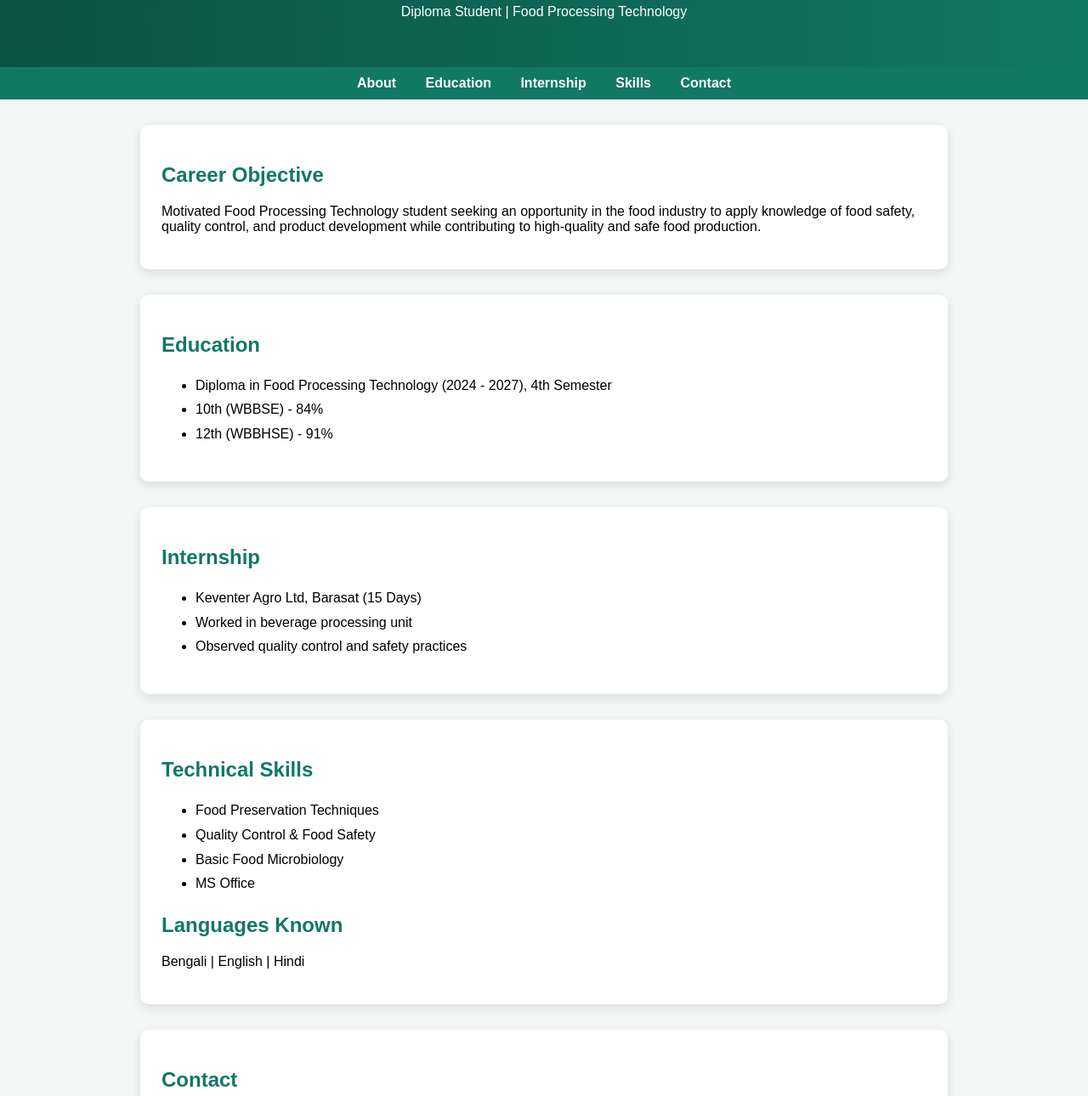
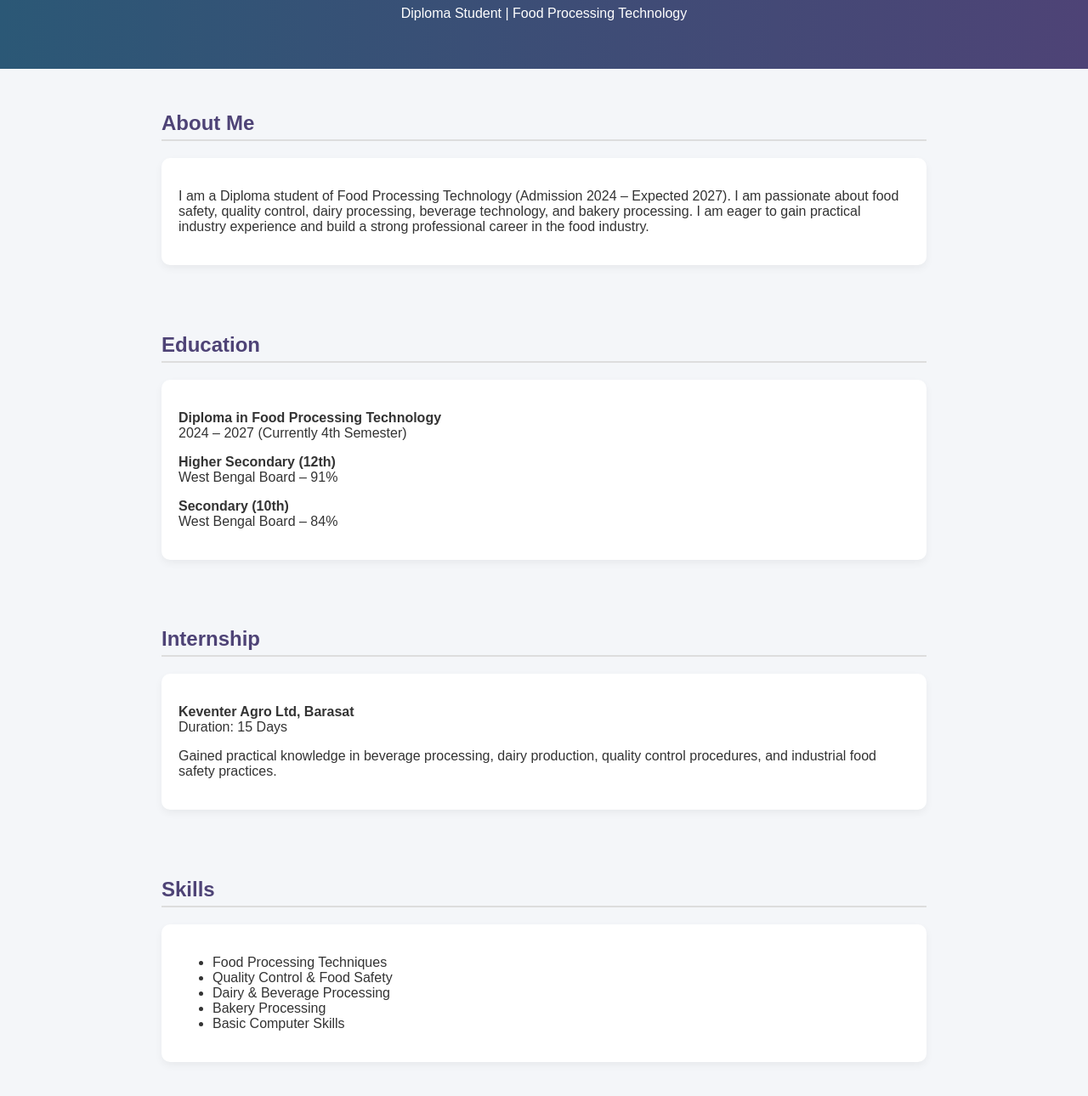
Before and after one commit to sangitasarkar14027-gif/Sangita--portfolio-, a plain HTML site: page index.html in a window 1280 px wide. Shown: the part 154-1444 px from the top of the page at 85% size. Drawn offline with Linux system fonts and the light colour scheme.

Commit message:
Update complete professional portfolio design

```diff
--- a/index.html
+++ b/index.html
@@ -8,11 +8,12 @@
     body {
       margin: 0;
       font-family: Arial, sans-serif;
-            background: #f2f7f5;
+      background: #f4f6f9;
+      color: #333;
     }
 
     header {
-            background: linear-gradient(to right, #0B5345, #117864);
+      background: linear-gradient(to right, #2b5876, #4e4376);
       color: white;
       text-align: center;
       padding: 40px 20px;
@@ -20,66 +21,58 @@
 
     header img {
       width: 150px;
-            height: 170px;
-            border-radius: 10px;
-            border: 3px solid white;
+      height: 150px;
+      border-radius: 50%;
+      object-fit: cover;
+      border: 4px solid white;
       margin-bottom: 15px;
     }
 
-        nav {
-            background: #117864;
-            text-align: center;
-            padding: 10px;
-        }
-
-        nav a {
-            color: white;
-            text-decoration: none;
-            margin: 0 15px;
-            font-weight: bold;
-        }
-
-        nav a:hover {
-            text-decoration: underline;
-        }
-
     section {
+      padding: 30px 20px;
       max-width: 900px;
-            margin: 30px auto;
-            background: white;
-            padding: 25px;
-            border-radius: 10px;
-            box-shadow: 0 4px 12px rgba(0,0,0,0.1);
+      margin: auto;
     }
 
     h2 {
-            color: #117864;
+      color: #4e4376;
+      border-bottom: 2px solid #ddd;
+      padding-bottom: 5px;
     }
 
-        ul {
-            line-height: 1.8;
+    .card {
+      background: white;
+      padding: 20px;
+      margin-top: 15px;
+      border-radius: 10px;
+      box-shadow: 0 4px 10px rgba(0,0,0,0.05);
     }
 
-        .button {
-            display: inline-block;
+    button {
+      background: #4e4376;
+      color: white;
+      border: none;
       padding: 10px 20px;
-            background: #117864;
-            color: white;
-            text-decoration: none;
-            border-radius: 25px;
+      border-radius: 5px;
+      cursor: pointer;
       margin-top: 10px;
     }
 
-        .button:hover {
-            background: #0B5345;
+    button:hover {
+      background: #2b5876;
     }
 
     footer {
       text-align: center;
-            background: #0B5345;
+      background: #2b5876;
       color: white;
       padding: 15px;
-            margin-top: 30px;
+      margin-top: 40px;
+    }
+
+    a {
+      color: #4e4376;
+      text-decoration: none;
     }
   </style>
 </head>
@@ -87,69 +80,86 @@
 <body>
 
 <header>
-    <img src="photo.jpg" alt="Profile Photo">
+  <img src="photo.jpg" alt="Sangita Sarkar">
   <h1>Sangita Sarkar</h1>
   <p>Diploma Student | Food Processing Technology</p>
 </header>
 
-<nav>
-    <a href="#about">About</a>
-    <a href="#education">Education</a>
-    <a href="#internship">Internship</a>
-    <a href="#skills">Skills</a>
-    <a href="#contact">Contact</a>
-</nav>
-
-<section id="about">
-    <h2>Career Objective</h2>
+<section>
+  <h2>About Me</h2>
+  <div class="card">
     <p>
-        Motivated Food Processing Technology student seeking an opportunity
-        in the food industry to apply knowledge of food safety, quality control,
-        and product development while contributing to high-quality and safe food production.
+      I am a Diploma student of Food Processing Technology (Admission 2024 – Expected 2027).
+      I am passionate about food safety, quality control, dairy processing, beverage technology,
+      and bakery processing. I am eager to gain practical industry experience and build a strong
+      professional career in the food industry.
     </p>
+  </div>
 </section>
 
-<section id="education">
+<section>
   <h2>Education</h2>
-    <ul>
-        <li>Diploma in Food Processing Technology (2024 - 2027), 4th Semester</li>
-        <li>10th (WBBSE) - 84%</li>
-        <li>12th (WBBHSE) - 91%</li>
-    </ul>
+  <div class="card">
+    <p><strong>Diploma in Food Processing Technology</strong><br>
+    2024 – 2027 (Currently 4th Semester)</p>
+
+    <p><strong>Higher Secondary (12th)</strong><br>
+    West Bengal Board – 91%</p>
+
+    <p><strong>Secondary (10th)</strong><br>
+    West Bengal Board – 84%</p>
+  </div>
 </section>
 
-<section id="internship">
+<section>
   <h2>Internship</h2>
-    <ul>
-        <li>Keventer Agro Ltd, Barasat (15 Days)</li>
-        <li>Worked in beverage processing unit</li>
-        <li>Observed quality control and safety practices</li>
-    </ul>
+  <div class="card">
+    <p><strong>Keventer Agro Ltd, Barasat</strong><br>
+    Duration: 15 Days</p>
+
+    <p>
+      Gained practical knowledge in beverage processing, dairy production,
+      quality control procedures, and industrial food safety practices.
+    </p>
+  </div>
 </section>
 
-<section id="skills">
-    <h2>Technical Skills</h2>
+<section>
+  <h2>Skills</h2>
+  <div class="card">
     <ul>
-        <li>Food Preservation Techniques</li>
+      <li>Food Processing Techniques</li>
       <li>Quality Control & Food Safety</li>
-        <li>Basic Food Microbiology</li>
-        <li>MS Office</li>
+      <li>Dairy & Beverage Processing</li>
+      <li>Bakery Processing</li>
+      <li>Basic Computer Skills</li>
     </ul>
-
-    <h2>Languages Known</h2>
-    <p>Bengali | English | Hindi</p>
+  </div>
 </section>
 
-<section id="contact">
+<section>
+  <h2>Languages</h2>
+  <div class="card">
+    <p>Bengali | English | Hindi</p>
+  </div>
+</section>
+
+<section>
   <h2>Contact</h2>
+  <div class="card">
     <p><strong>Phone:</strong> 9609809654</p>
     <p><strong>Email:</strong> sangitasarkar14027@gmail.com</p>
     <p><strong>Address:</strong> Gangarampur, Dakshin Dinajpur, West Bengal - 733141</p>
 
-    <a href="https://www.linkedin.com/in/sangita-sarkar-a338b3397"
-       class="button" target="_blank">
-       Visit My LinkedIn
+    <p><strong>LinkedIn:</strong><br>
+    <a href="https://www.linkedin.com/in/sangita-sarkar-a338b3397" target="_blank">
+      View My LinkedIn Profile
+    </a></p>
+
+    <a href="resume.pdf" download>
+      <button>Download My Resume</button>
     </a>
+  </div>
 </section>
 
 <footer>
@@ -158,6 +168,3 @@
 
 </body>
 </html>
-<a href="resume.pdf" download>
-  <button>Download My Resume</button>
-</a>
```
Lines whose indentation alone changed are shown as unchanged.
